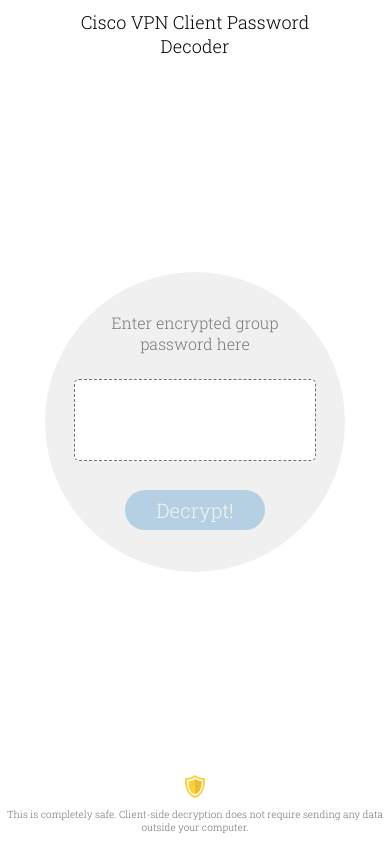
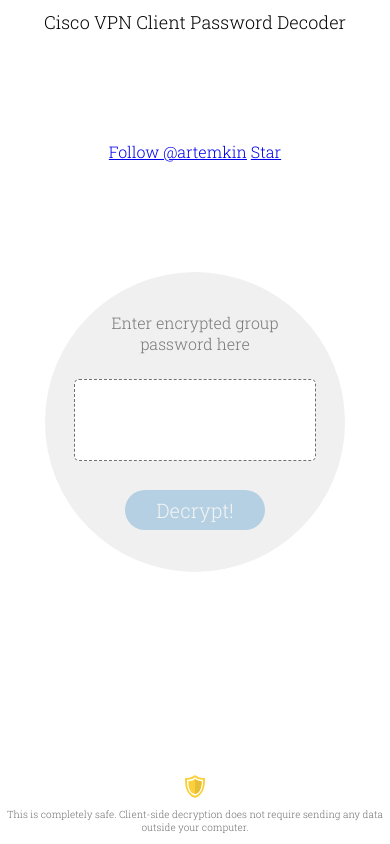
Before and after one commit to artemkin/cisco-password-decoder, a plain HTML site: page index.html in a window 390 px wide. Drawn offline with nearby package versions, Linux system fonts and the light colour scheme.

Commit message:
GitHub buttons
Added Follow and Star buttons.

```diff
--- a/devices.css
+++ b/devices.css
@@ -10,8 +10,13 @@
   header {
     margin-top: 20px;
     line-height: 100px;
-    font-size: 36px;
-    font-weight: 100;
+    & h1 {
+      font-size: 36px;
+      font-weight: 100;
+    }
+    & .buttons {
+      top: calc(~"25% - 100px");
+    }
   }
 
   footer {
@@ -78,10 +83,15 @@
 
   header {
     margin-top: 10px;
-    padding: 0 50px;
-    font-size: 18px;
-    font-weight: 300;
-    line-height: auto;
+    padding: 0 10px;
+    & h1 {
+      font-size: 18px;
+      font-weight: 300;
+      line-height: auto;
+    }
+    & .buttons{
+      top: calc(~"25% - 70px");
+    }
   }
 
   footer {
--- a/index.html
+++ b/index.html
@@ -27,7 +27,11 @@
   </head>
   <body ng-app="app" ng-controller="appController as app">
     <header>
-      Cisco VPN Client Password Decoder
+      <h1>Cisco VPN Client Password Decoder</h1>
+      <div class="buttons">
+        <a class="github-button" href="https://github.com/artemkin" data-count-href="/artemkin/followers" data-count-api="/users/artemkin#followers" data-count-aria-label="# followers on GitHub" aria-label="Follow @artemkin on GitHub">Follow @artemkin</a>
+        <a class="github-button" href="https://github.com/artemkin/cisco-password-decoder" data-icon="octicon-star" data-count-href="/artemkin/cisco-password-decoder/stargazers" data-count-api="/repos/artemkin/cisco-password-decoder#stargazers_count" data-count-aria-label="# stargazers on GitHub" aria-label="Star artemkin/cisco-password-decoder on GitHub">Star</a>
+      </div>
     </header>
 
     <div class="section3d">
@@ -79,5 +83,6 @@
       <img src="shield.svg">
       This is completely safe. Client-side decryption does not require sending any data outside your computer.
     </footer>
+    <script async defer id="github-bjs" src="https://buttons.github.io/buttons.js"></script>
   </body>
 </html>
--- a/style.css
+++ b/style.css
@@ -21,6 +21,13 @@
   width: 100%;
   text-align: center;
   box-sizing: border-box;
+  & .buttons {
+    position: absolute;
+    text-align: center;
+    width: 300px;
+    margin-left: -150px;
+    left: 50%;
+  }
 }
 
 footer {
```
